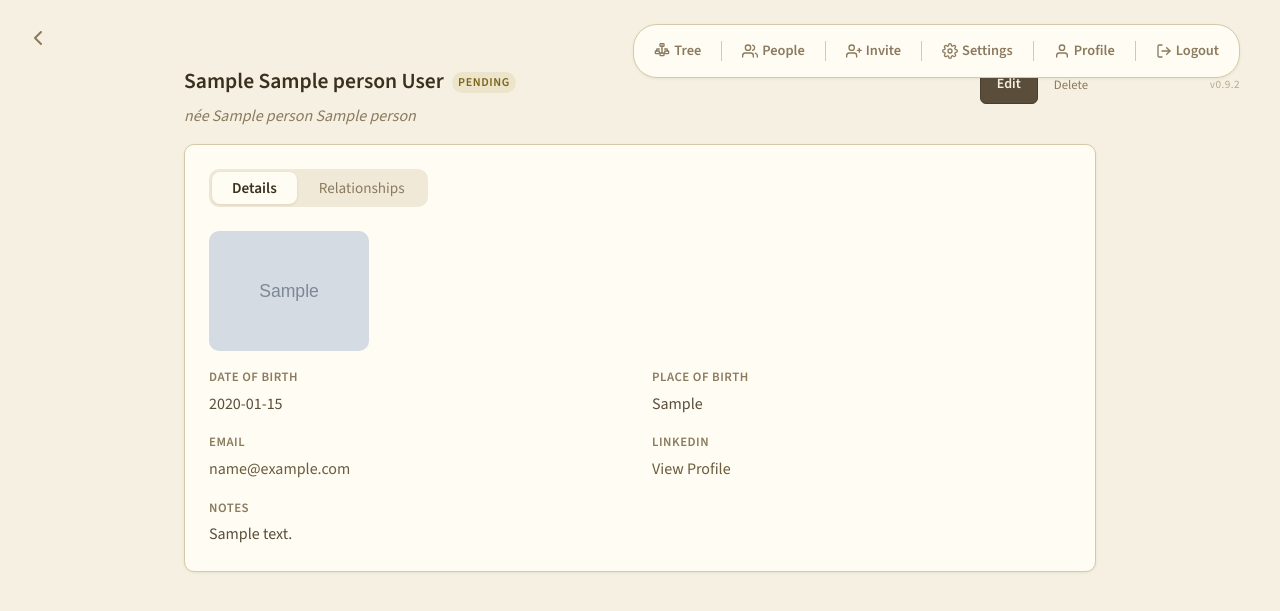
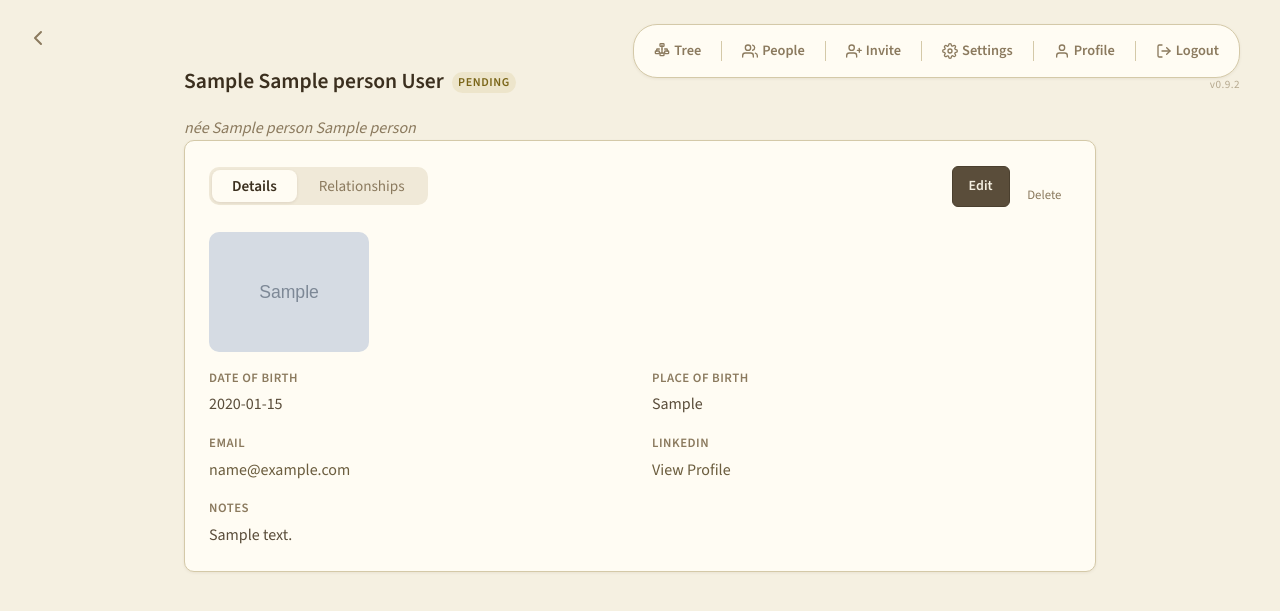
Before and after one commit to RNCDev/chowdhury-ancenstry, a Flask app: page /family/1/person/1 in a window 1280 px wide. Shown: the top 611 px of the page. Run offline with Flask 3, Linux system fonts and the light colour scheme; the visitor is signed in with stand-in values (Sample User, id 1); tables that the repository leaves empty hold one stand-in row (values such as "Sample post"); grey boxes marked "Sample" are stand-in pictures; data that the repository does not hold is empty.

Commit message:
fix: person detail page layout — actions inside card, no pill collision
Move Edit/Invite/Delete buttons inside the form-card header alongside
tabs so they sit below the fixed utility pill. Add CSS for
.detail-card-header and .detail-card-actions to support the new layout.

Co-Authored-By: Claude Opus 4.6 (1M context) <noreply@anthropic.com>

```diff
--- a/static/style.css
+++ b/static/style.css
@@ -615,6 +615,27 @@ button:hover, [type="submit"]:hover {
     color: var(--text-primary);
     font-weight: 600;
     box-shadow: 0 1px 3px rgba(90,62,40,0.12);
+}
+
+/* ── Detail card header (tabs + actions row) ── */
+.detail-card-header {
+    display: flex;
+    align-items: center;
+    justify-content: space-between;
+    gap: var(--space-md);
+    margin-bottom: var(--space-lg);
+    flex-wrap: wrap;
+}
+
+.detail-card-header .form-tabs {
+    margin-bottom: 0;
+}
+
+.detail-card-actions {
+    display: flex;
+    align-items: center;
+    gap: var(--space-sm);
+    flex-shrink: 0;
 }
 
 /* ── Relationships tab (form page) ── */
--- a/templates/person_detail.html
+++ b/templates/person_detail.html
@@ -5,8 +5,6 @@
 {% block title %}{{ person.first_name }} {{ person.last_name }} — {{ current_family.name }}{% endblock %}
 
 {% block content %}
-<div class="detail-header">
-    <div>
 <h2 class="page-title">
     {{ person.first_name }}{% if person.middle_name %} {{ person.middle_name }}{% endif %} {{ person.last_name }}
     {% if person.status == 'stub' %}<span class="badge-pending">pending</span>{% endif %}
@@ -14,28 +12,28 @@
 {% if person.birth_name_first or person.birth_name_last %}
 <p class="detail-birth-name">née {{ person.birth_name_first or person.first_name }} {{ person.birth_name_last or person.last_name }}</p>
 {% endif %}
+
+<div class="form-card">
+    <div class="detail-card-header">
+        <div class="form-tabs">
+            <button type="button" class="form-tab active" data-detail-tab="info">Details</button>
+            <button type="button" class="form-tab" data-detail-tab="relationships">Relationships</button>
         </div>
-    <div class="detail-header-actions">
+        <div class="detail-card-actions">
             <a href="{{ url_for('person_edit', fid=fid, person_id=person.id) }}" class="btn-primary-sm">Edit</a>
             {% if can_invite %}
             <form method="post" action="{{ url_for('invite_person', fid=fid, person_id=person.id) }}">
                 {{ csrf_field }}
-            <button type="submit" class="btn-secondary">Invite</button>
+                <button type="submit" class="btn-secondary btn-sm">Invite</button>
             </form>
             {% endif %}
             {% if is_admin %}
             <form method="post" action="{{ url_for('person_delete', fid=fid, person_id=person.id) }}">
                 {{ csrf_field }}
-            <button type="submit" class="btn-outline-danger" onclick="return confirm('Delete this person?')">Delete</button>
+                <button type="submit" class="btn-outline-danger btn-sm" onclick="return confirm('Delete this person?')">Delete</button>
             </form>
             {% endif %}
         </div>
-</div>
-
-<div class="form-card">
-    <div class="form-tabs">
-        <button type="button" class="form-tab active" data-detail-tab="info">Details</button>
-        <button type="button" class="form-tab" data-detail-tab="relationships">Relationships</button>
     </div>
 
     <div class="detail-tab-info">
```
Lines whose indentation alone changed are shown as unchanged.
